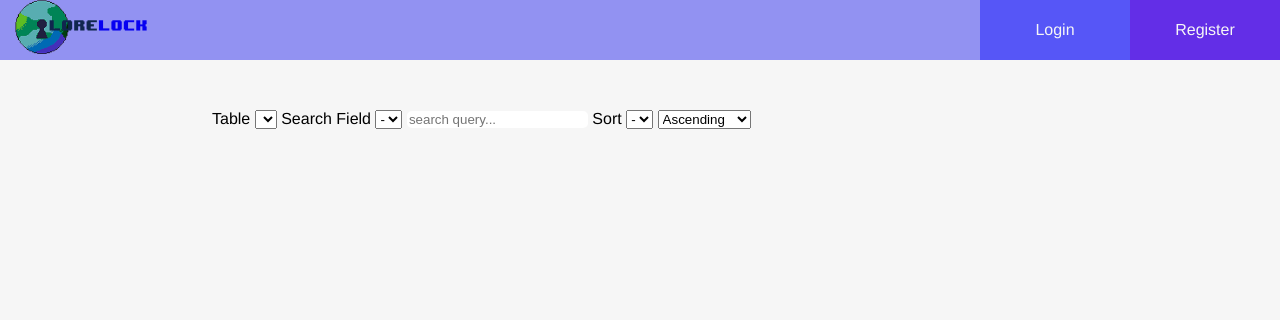
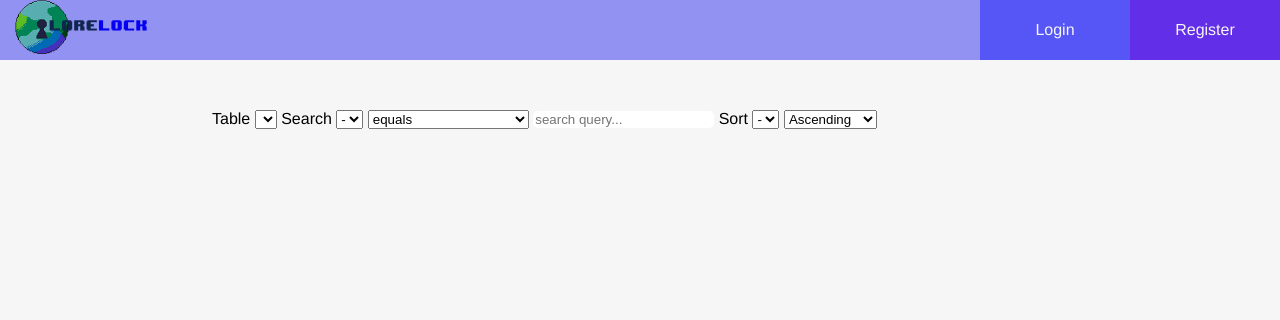
Before and after one commit to silas-hw/A2-Unit-5-Project, a Flask app: template flaskr/templates/admin/database_view.html in a window 1280 px wide. Shown: the top 320 px of the page. Run offline with Flask 2, Linux system fonts and the light colour scheme; the template is opened without the code that fills it, so the values that code supplies are empty.

Commit message:
Add more search options to database view

```diff
--- a/flaskr/admin.py
+++ b/flaskr/admin.py
@@ -40,6 +40,7 @@ def database_table():
     table = request.args.get('table')
     field = request.args.get('field')
     query = request.args.get('q')
+    search_type = request.args.get('search_type')
     sort_field = request.args.get('sort_field')
     sort_direction = request.args.get('sort_direction')
 
@@ -51,12 +52,11 @@ def database_table():
 
     statement = f'SELECT * FROM {table}'
     if query and ';' not in query and ';' not in field:
-        statement += f' WHERE {field}={query}'
+        search_type = config.search_type_reference[search_type]
+        statement += f' WHERE {field}{search_type}{query}'
 
     if sort_field in table_headers and sort_direction in ('ASC', 'DESC'):
         statement += f' ORDER BY {sort_field} {sort_direction}'
-
-    print(statement, flush=True)
 
     try:
         cursor = db_conn.execute(statement)
--- a/flaskr/static/js/admin_database.js
+++ b/flaskr/static/js/admin_database.js
@@ -34,11 +34,12 @@ function update_view() {
     var sort_name = document.getElementById('sort_name').value;
     var sort_direction = document.getElementById('sort_opt').value;
 
-    var search_query = document.getElementById('search_query').value
+    var search_query = document.getElementById('search_query').value;
+    var search_type = document.getElementById('search_type').value;
 
     var table_URL = window.location.protocol+'//'+window.location.host+'/backend/admin/database/?table='+table_name;
     if (field_name!='') {
-        table_URL+='&field='+field_name+'&q='+search_query;
+        table_URL+='&field='+field_name+'&q='+search_query+'&search_type='+search_type;
     }
 
     if (sort_name!='') {
--- a/flaskr/templates/admin/database_view.html
+++ b/flaskr/templates/admin/database_view.html
@@ -16,9 +16,19 @@
         {% endfor %}
     </select>
 
-    <label for="field_name">Search Field</label>
+    <label for="field_name">Search</label>
     <select name="field_name" id="field_name" onchange="update_view()">
         <option value=''>-</option>
+    </select>
+
+    <select name="search_type" id="search_type" onchange="update_view()">
+        <option value="eq">equals</option>
+        <option value="neq">does not equal</option>
+        <option value="g">greater than</option>
+        <option value="l">less than</option>
+        <option value="geq">greater than or equal to</option>
+        <option value="leq">less than or equal to</option>
+        <option value="LIKE">like</option>
     </select>
 
     <input type="text" id="search_query" onchange="update_view()" placeholder="search query..."></input>
```
Also changed, not shown: flaskr/config/cfg.py (+10 -0 lines).
